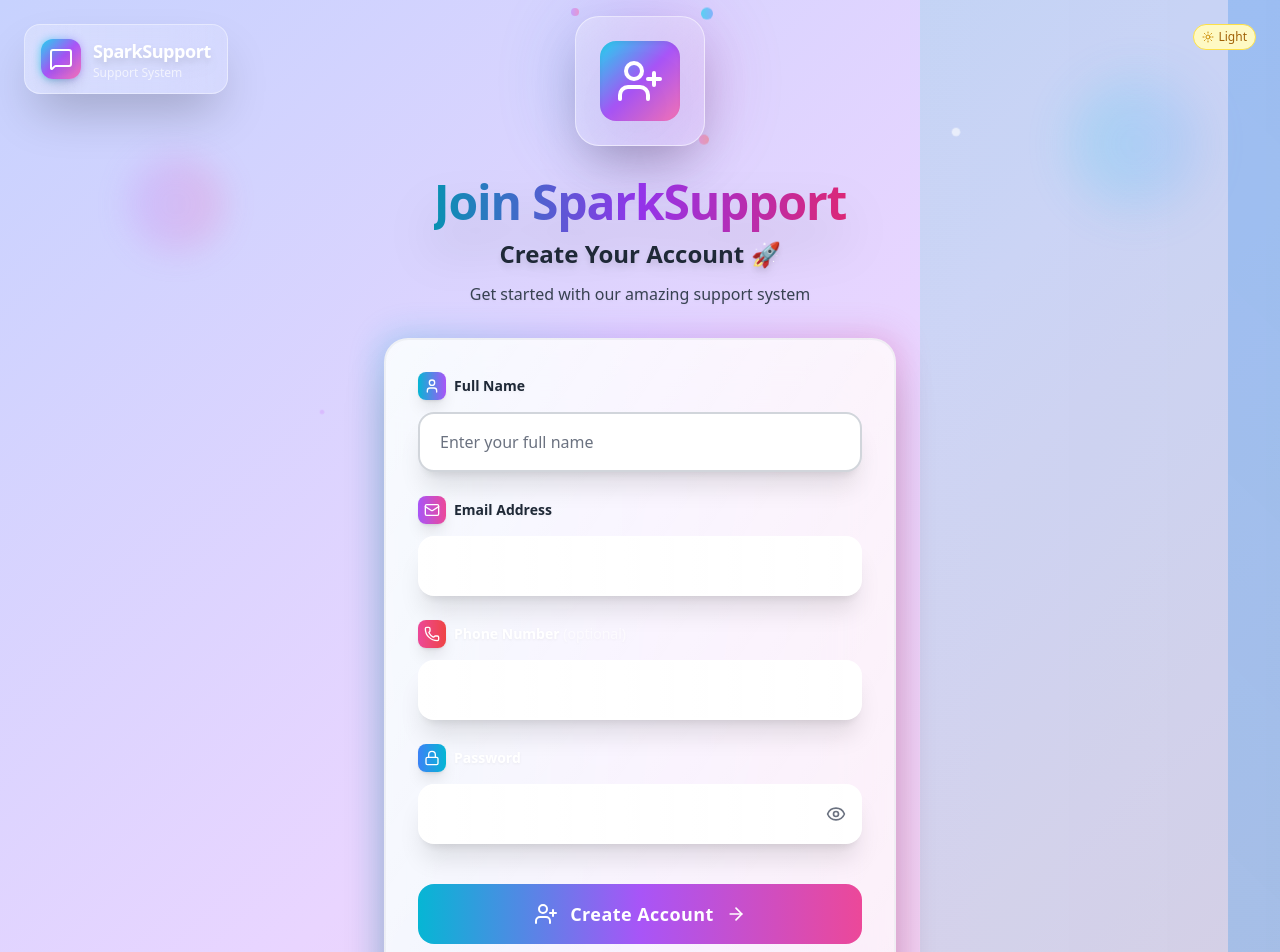
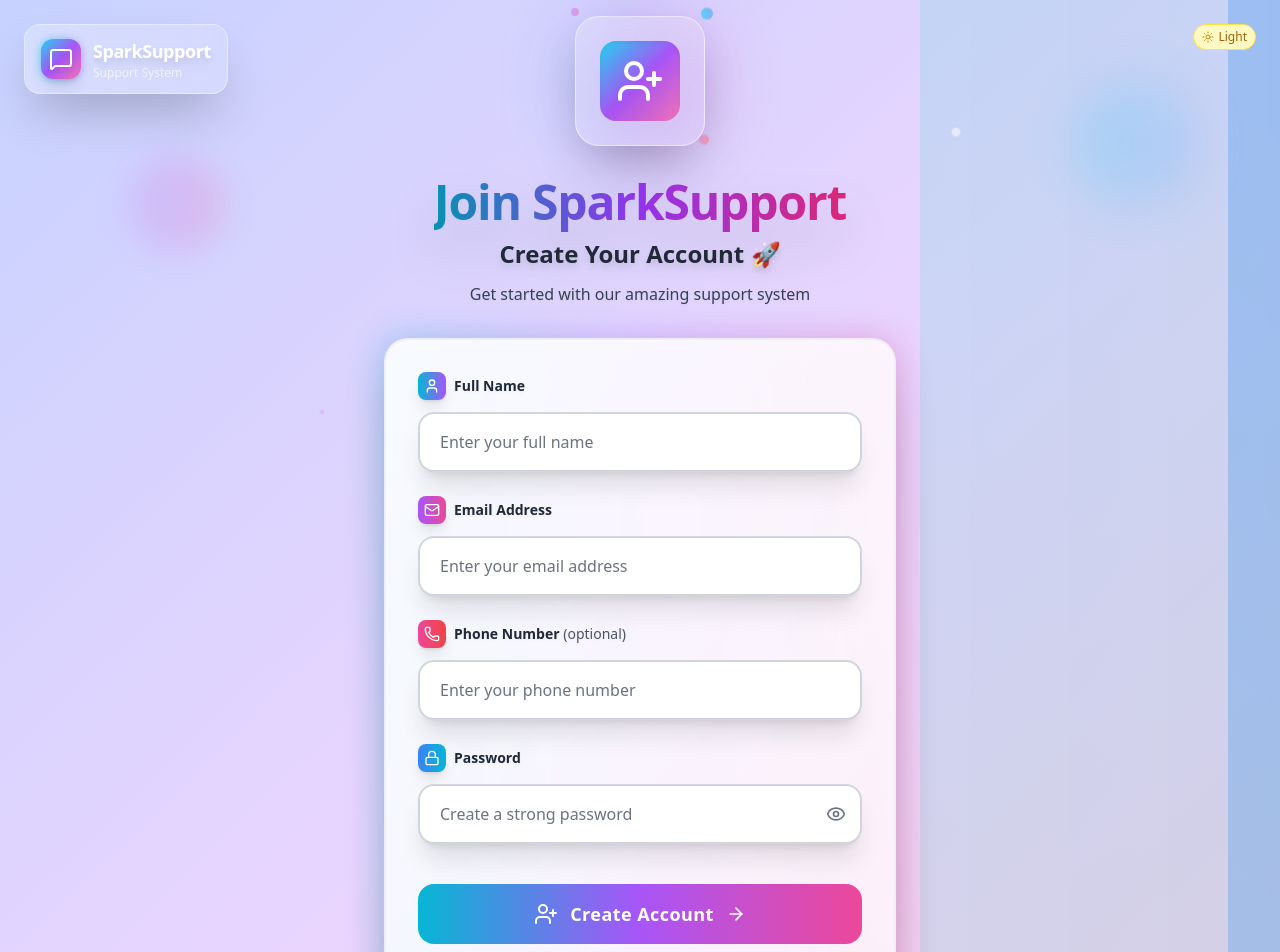
Before and after one commit to AbdulazizAisari2/SparkSupportV0.1, a React (Vite) app: page /signup in a window 1280 px wide. Shown: the top 952 px of the page. Built offline with nearby package versions, Linux system fonts and the light colour scheme.

Commit message:
Refactor login and signup pages with improved styling and dark mode support
Co-authored-by: abdulazizaisari06 <abdulazizaisari06@gmail.com>

```diff
--- a/src/pages/SignupPage.tsx
+++ b/src/pages/SignupPage.tsx
@@ -168,12 +168,13 @@ export const SignupPage: React.FC = () => {
                       type="text"
                       autoComplete="name"
                       className={`
-                          block w-full px-5 py-4 border-2 rounded-2xl text-gray-900 dark:text-white text-base font-medium
+                        block w-full px-5 py-4 border-2 rounded-2xl
+                        text-gray-900 dark:text-white text-base font-medium
                         placeholder-gray-500 dark:placeholder-white/60
-                          bg-gradient-to-r from-white/70 to-white/60 dark:from-white/20 dark:to-white/15
+                        bg-gradient-to-r from-white/90 to-white/85 dark:from-white/20 dark:to-white/15
                         backdrop-blur-xl border-gray-300 dark:border-white/40
                         focus:outline-none focus:ring-4 focus:ring-cyan-400/30 focus:border-cyan-500 dark:focus:border-white/70
-                          hover:bg-gradient-to-r hover:from-white/80 hover:to-white/70 dark:hover:from-white/25 dark:hover:to-white/20
+                        hover:bg-gradient-to-r hover:from-white/95 hover:to-white/90 dark:hover:from-white/25 dark:hover:to-white/20
                         hover:border-cyan-400 dark:hover:border-white/50
                         transition-all duration-300 shadow-xl hover:shadow-2xl
                         ${errors.name ? 'border-red-500 dark:border-red-400/70 focus:ring-red-400/30' : ''}
@@ -207,21 +208,25 @@ export const SignupPage: React.FC = () => {
                       type="email"
                       autoComplete="email"
                       className={`
-                        block w-full px-5 py-4 border-2 rounded-2xl text-white text-base font-medium placeholder-white/60
-                        bg-gradient-to-r from-white/20 to-white/15 backdrop-blur-xl border-white/40
-                        focus:outline-none focus:ring-4 focus:ring-purple-400/30 focus:border-white/70
-                        hover:bg-gradient-to-r hover:from-white/25 hover:to-white/20 hover:border-white/50
+                        block w-full px-5 py-4 border-2 rounded-2xl
+                        text-gray-900 dark:text-white text-base font-medium
+                        placeholder-gray-500 dark:placeholder-white/60
+                        bg-gradient-to-r from-white/90 to-white/85 dark:from-white/20 dark:to-white/15
+                        backdrop-blur-xl border-gray-300 dark:border-white/40
+                        focus:outline-none focus:ring-4 focus:ring-purple-400/30 focus:border-purple-500 dark:focus:border-white/70
+                        hover:bg-gradient-to-r hover:from-white/95 hover:to-white/90 dark:hover:from-white/25 dark:hover:to-white/20
+                        hover:border-purple-400 dark:hover:border-white/50
                         transition-all duration-300 shadow-xl hover:shadow-2xl
-                        ${errors.email ? 'border-red-400/70 focus:ring-red-400/30' : ''}
+                        ${errors.email ? 'border-red-500 dark:border-red-400/70 focus:ring-red-400/30' : ''}
                       `}
                       placeholder="Enter your email address"
                     />
                     <div className="absolute inset-0 rounded-2xl bg-gradient-to-r from-purple-400/20 to-pink-400/20 opacity-0 focus-within:opacity-100 transition-opacity duration-300 pointer-events-none"></div>
                   </div>
                   {errors.email && (
-                    <div className="bg-red-500/20 backdrop-blur-sm border border-red-400/50 rounded-xl p-3 animate-slide-down">
-                      <p className="text-red-200 text-sm font-medium flex items-center space-x-2">
-                        <div className="w-2 h-2 bg-red-400 rounded-full animate-pulse"></div>
+                    <div className="bg-red-100 dark:bg-red-500/20 backdrop-blur-sm border border-red-300 dark:border-red-400/50 rounded-xl p-3 animate-slide-down">
+                      <p className="text-red-700 dark:text-red-200 text-sm font-medium flex items-center space-x-2">
+                        <div className="w-2 h-2 bg-red-500 dark:bg-red-400 rounded-full animate-pulse"></div>
                         <span>{errors.email.message}</span>
                       </p>
                     </div>
@@ -230,11 +235,11 @@ export const SignupPage: React.FC = () => {
 
                 {/* Enhanced Phone Field */}
                 <div className="space-y-3">
-                  <label htmlFor="phone" className="block text-sm font-bold text-white flex items-center space-x-2 drop-shadow-sm">
+                  <label htmlFor="phone" className="block text-sm font-bold text-gray-800 dark:text-white flex items-center space-x-2 drop-shadow-sm">
                     <div className="p-1.5 bg-gradient-to-r from-pink-500 to-red-500 rounded-lg shadow-lg">
                       <Phone className="w-4 h-4 text-white" />
                     </div>
-                    <span>Phone Number <span className="text-white/60 font-normal">(optional)</span></span>
+                    <span>Phone Number <span className="text-gray-600 dark:text-white/60 font-normal">(optional)</span></span>
                   </label>
                   <div className="relative group">
                     <input
@@ -242,7 +247,17 @@ export const SignupPage: React.FC = () => {
                       id="phone"
                       type="tel"
                       autoComplete="tel"
-                      className="block w-full px-5 py-4 border-2 rounded-2xl text-white text-base font-medium placeholder-white/60 bg-gradient-to-r from-white/20 to-white/15 backdrop-blur-xl border-white/40 focus:outline-none focus:ring-4 focus:ring-pink-400/30 focus:border-white/70 hover:bg-gradient-to-r hover:from-white/25 hover:to-white/20 hover:border-white/50 transition-all duration-300 shadow-xl hover:shadow-2xl"
+                      className="
+                        block w-full px-5 py-4 border-2 rounded-2xl
+                        text-gray-900 dark:text-white text-base font-medium
+                        placeholder-gray-500 dark:placeholder-white/60
+                        bg-gradient-to-r from-white/90 to-white/85 dark:from-white/20 dark:to-white/15
+                        backdrop-blur-xl border-gray-300 dark:border-white/40
+                        focus:outline-none focus:ring-4 focus:ring-pink-400/30 focus:border-pink-500 dark:focus:border-white/70
+                        hover:bg-gradient-to-r hover:from-white/95 hover:to-white/90 dark:hover:from-white/25 dark:hover:to-white/20
+                        hover:border-pink-400 dark:hover:border-white/50
+                        transition-all duration-300 shadow-xl hover:shadow-2xl
+                      "
                       placeholder="Enter your phone number"
                     />
                     <div className="absolute inset-0 rounded-2xl bg-gradient-to-r from-pink-400/20 to-red-400/20 opacity-0 focus-within:opacity-100 transition-opacity duration-300 pointer-events-none"></div>
@@ -251,7 +266,7 @@ export const SignupPage: React.FC = () => {
 
                 {/* Enhanced Password Field */}
                 <div className="space-y-3">
-                  <label htmlFor="password" className="block text-sm font-bold text-white flex items-center space-x-2 drop-shadow-sm">
+                  <label htmlFor="password" className="block text-sm font-bold text-gray-800 dark:text-white flex items-center space-x-2 drop-shadow-sm">
                     <div className="p-1.5 bg-gradient-to-r from-blue-500 to-cyan-500 rounded-lg shadow-lg">
                       <Lock className="w-4 h-4 text-white" />
                     </div>
@@ -268,14 +283,24 @@ export const SignupPage: React.FC = () => {
                       required
                       showStrength
                       error={errors.password?.message}
-                      className="block w-full px-5 py-4 border-2 rounded-2xl text-white text-base font-medium placeholder-white/60 bg-gradient-to-r from-white/20 to-white/15 backdrop-blur-xl border-white/40 focus:outline-none focus:ring-4 focus:ring-blue-400/30 focus:border-white/70 hover:bg-gradient-to-r hover:from-white/25 hover:to-white/20 hover:border-white/50 transition-all duration-300 shadow-xl hover:shadow-2xl"
+                      className="
+                        block w-full px-5 py-4 border-2 rounded-2xl
+                        text-gray-900 dark:text-white text-base font-medium
+                        placeholder-gray-500 dark:placeholder-white/60
+                        bg-gradient-to-r from-white/90 to-white/85 dark:from-white/20 dark:to-white/15
+                        backdrop-blur-xl border-gray-300 dark:border-white/40
+                        focus:outline-none focus:ring-4 focus:ring-blue-400/30 focus:border-blue-500 dark:focus:border-white/70
+                        hover:bg-gradient-to-r hover:from-white/95 hover:to-white/90 dark:hover:from-white/25 dark:hover:to-white/20
+                        hover:border-blue-400 dark:hover:border-white/50
+                        transition-all duration-300 shadow-xl hover:shadow-2xl
+                      "
                     />
                     <input type="hidden" {...register('password')} />
                   </div>
                   {errors.password && (
-                    <div className="bg-red-500/20 backdrop-blur-sm border border-red-400/50 rounded-xl p-3 animate-slide-down">
-                      <p className="text-red-200 text-sm font-medium flex items-center space-x-2">
-                        <div className="w-2 h-2 bg-red-400 rounded-full animate-pulse"></div>
+                    <div className="bg-red-100 dark:bg-red-500/20 backdrop-blur-sm border border-red-300 dark:border-red-400/50 rounded-xl p-3 animate-slide-down">
+                      <p className="text-red-700 dark:text-red-200 text-sm font-medium flex items-center space-x-2">
+                        <div className="w-2 h-2 bg-red-500 dark:bg-red-400 rounded-full animate-pulse"></div>
                         <span>{errors.password.message}</span>
                       </p>
                     </div>
@@ -287,7 +312,12 @@ export const SignupPage: React.FC = () => {
                   <button
                     type="submit"
                     disabled={signupMutation.isPending}
-                    className="group relative w-full overflow-hidden focus:outline-none focus:ring-0 focus:ring-offset-0"
+                    className="
+                      group relative w-full overflow-hidden
+                      focus:outline-none focus:ring-0 focus:ring-offset-0
+                      outline-none border-none
+                    "
+                    style={{ outline: 'none', border: 'none' }}
                   >
                     {/* Button background with animated gradient */}
                     <div className="absolute inset-0 bg-gradient-to-r from-cyan-500 via-purple-500 to-pink-500 rounded-2xl transition-all duration-300 group-hover:shadow-2xl group-hover:shadow-cyan-500/25"></div>
```
Also changed, not shown: src/pages/LoginPage.tsx (+21 -5 lines). Lines whose indentation alone changed are shown as unchanged.
